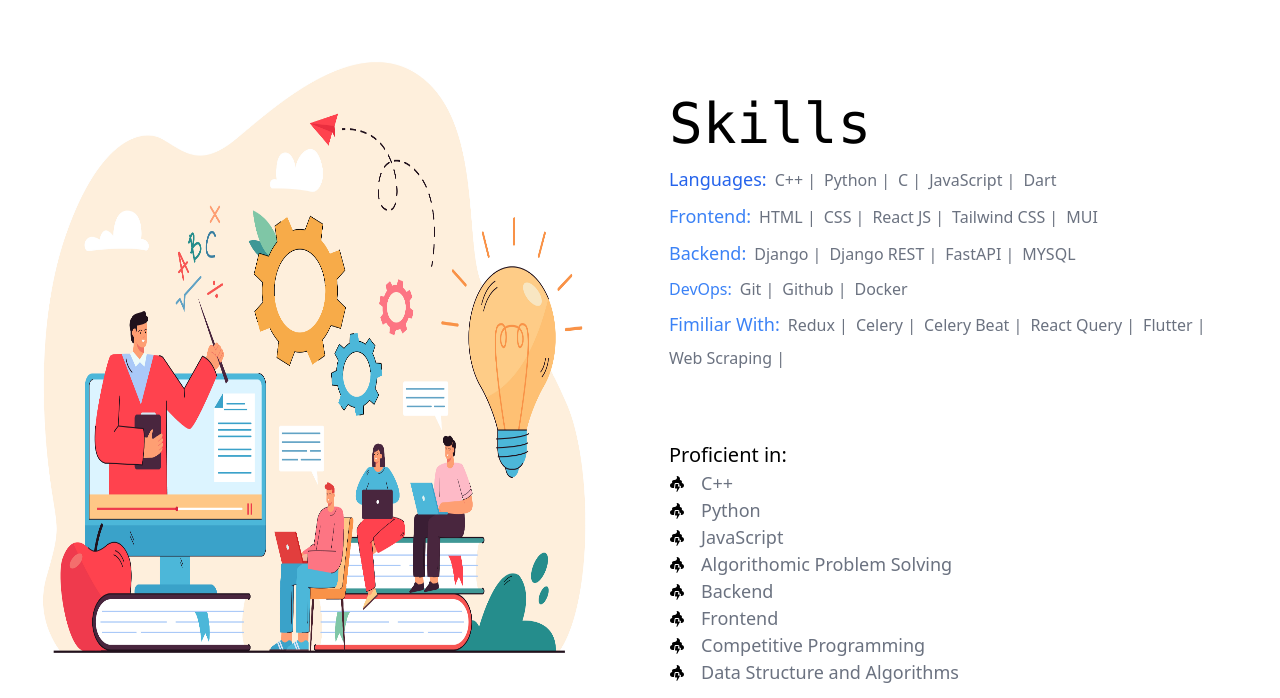
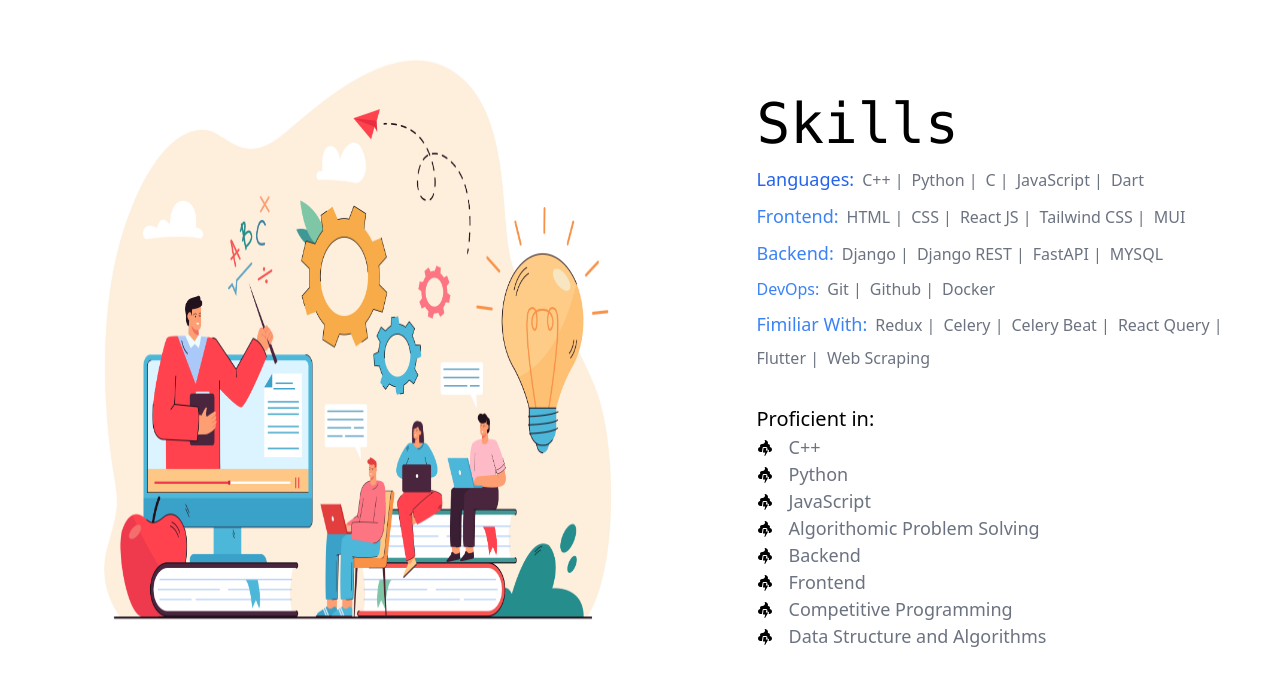
Before and after one commit to hkshakib/portfolio, a React (Create React App) app: page / in a window 1280 px wide. Shown: the part 982-1680 px from the top of the page. Built offline with nearby package versions, Linux system fonts and the light colour scheme; what tailwindcss-font-inter would draw is missing.

Commit message:
fix: Skills Padding and margin

```diff
--- a/src/pages/Skills.jsx
+++ b/src/pages/Skills.jsx
@@ -6,11 +6,15 @@
   return (
     <div className='flex flex-col lg:flex-row'>
 
-        <div className='flex lg:flex-1 mr-[10px]'>
-            <img className='bg-contain' src={Image} alt="skills" />
+        <div className='flex lg:flex-1 justify-end mr-[10px]'>
+            <div className='flex basis-[90%]'>
+                <img className='bg-contain' src={Image} alt="skills" />
+            </div>
         </div>
 
-        <div className='flex flex-col lg:flex-1 lg:justify-start lg:items-start lg:pt-[50px] pl-4 lg:pl-12'>
+        <div className='flex flex-1 justify-end'>
+
+            <div className='flex basis-[90%] flex-col lg:justify-start lg:items-start lg:pt-[50px] pl-4 lg:pl-12'>
             <h1 className='text-[56px] font-mono'>Skills</h1>
             <div className='flex flex-wrap justify-start items-center gap-2 lg:gap-2 mb-[10px]'>
                 <h2 className='text-blue-600 text-[14px] lg:text-[18px]'>Languages: </h2>
@@ -48,10 +52,10 @@
                 <h3 className='text-gray-500 text-[12px] lg:text-[1rem]'>Celery Beat |</h3>
                 <h3 className='text-gray-500 text-[12px] lg:text-[1rem]'>React Query |</h3>
                 <h3 className='text-gray-500 text-[12px] lg:text-[1rem]'>Flutter |</h3>
-                <h3 className='text-gray-500 text-[12px] lg:text-[1rem]'>Web Scraping |</h3>
+                <h3 className='text-gray-500 text-[12px] lg:text-[1rem]'>Web Scraping</h3>
             </div>
 
-            <h1 className='lg:mt-[60px] text-[15px] lg:text-[20px]'>Proficient in:</h1>
+            <h1 className='pt-6 text-[15px] lg:text-[20px]'>Proficient in:</h1>
 
             <div className='flex flex-col'>
                 <div className='flex items-center'>
@@ -78,8 +82,9 @@
                 <div className='flex items-center'>
                     <FaPooStorm/> <h3 className='text-gray-500 ml-4 text-[12px] lg:text-[18px]'>Data Structure and Algorithms</h3>
                 </div>
+                </div>
+            </div>
 
-            </div>
         </div>
     </div>
   )
```
